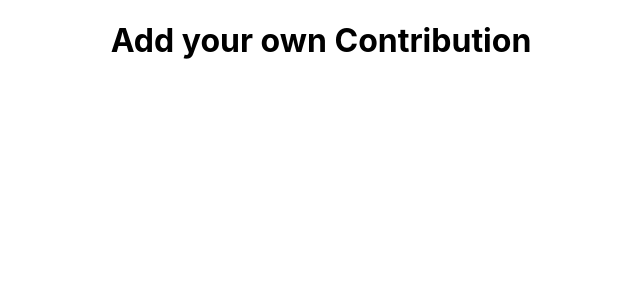
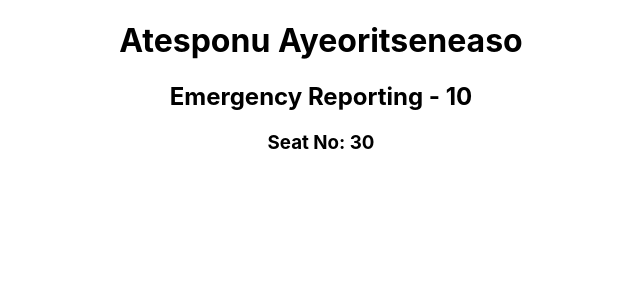
Before and after one commit to Aneal250/Weekly_Task_9, a React (Create React App) app: page / in a window 1280 px wide. Shown: the top 300 px of the page, without its empty margins (319-959 px from the left). Built offline with nearby package versions, Linux system fonts and the light colour scheme.

Commit message:
Weekly Task 9 for Atesponu Ayeoritseneaso - 30

```diff
--- a/src/App.js
+++ b/src/App.js
@@ -4,7 +4,9 @@ import './App.css';
 function App() {
   return (
     <div className="App">
-      <h1>Add your own Contribution</h1>
+      <h1>Atesponu Ayeoritseneaso</h1>
+      <h2>Emergency Reporting - 10</h2>
+      <h3>Seat No: 30</h3>
     </div>
   );
 }
```
